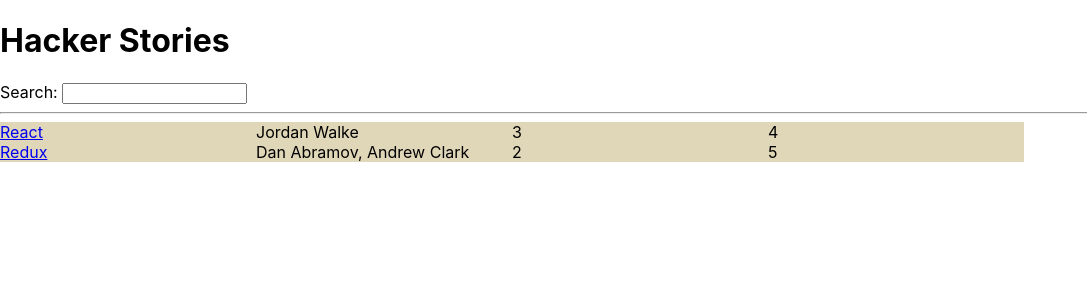
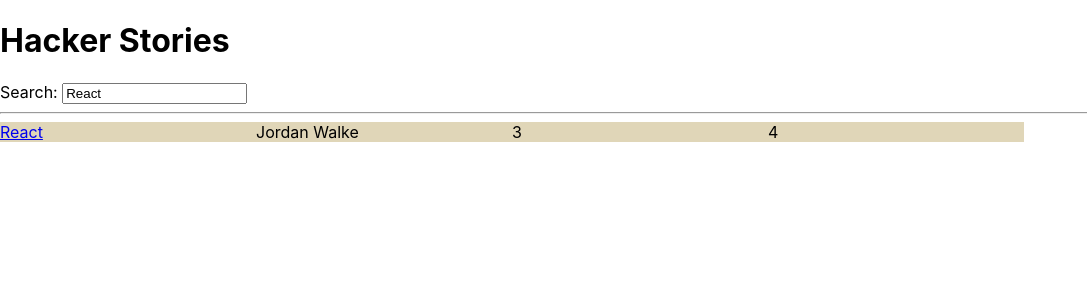
Before and after one commit to mmaruniak/s-rji-hacker-stories, a React (Create React App) app: page / in a window 1280 px wide. Shown: the top 300 px of the page, without its empty margins (0-1087 px from the left). Built offline with nearby package versions, Linux system fonts and the light colour scheme.

Commit message:
Controlled Components

```diff
--- a/src/App.js
+++ b/src/App.js
@@ -21,7 +21,7 @@
     },
   ];
 
-  const [searchTerm, setSearchTerm] = React.useState("");
+  const [searchTerm, setSearchTerm] = React.useState("React");
 
   const handleSearch = (event) => {
     setSearchTerm(event.target.value);
@@ -34,7 +34,7 @@
   return (
     <div>
       <h1>Hacker Stories</h1>
-      <Search onSearch={handleSearch} />
+      <Search onSearch={handleSearch} search={searchTerm} />
       <hr />
       <List list={searchedStories} />
     </div>
@@ -45,7 +45,12 @@
   return (
     <div>
       <label htmlFor="search">Search: </label>
-      <input id="search" type="text" onChange={props.onSearch} />
+      <input
+        id="search"
+        type="text"
+        value={props.search}
+        onChange={props.onSearch}
+      />
     </div>
   );
 };
```
